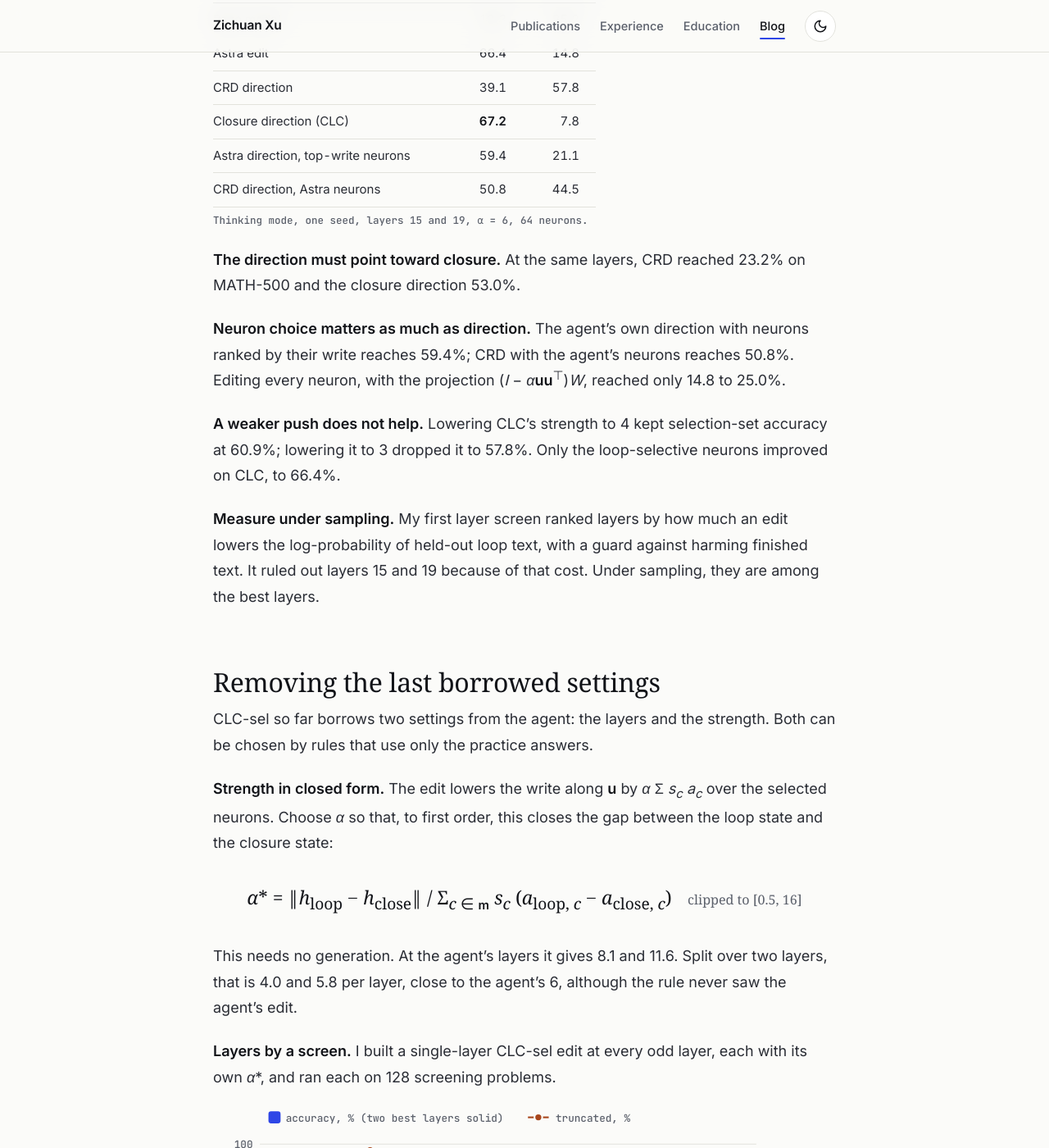
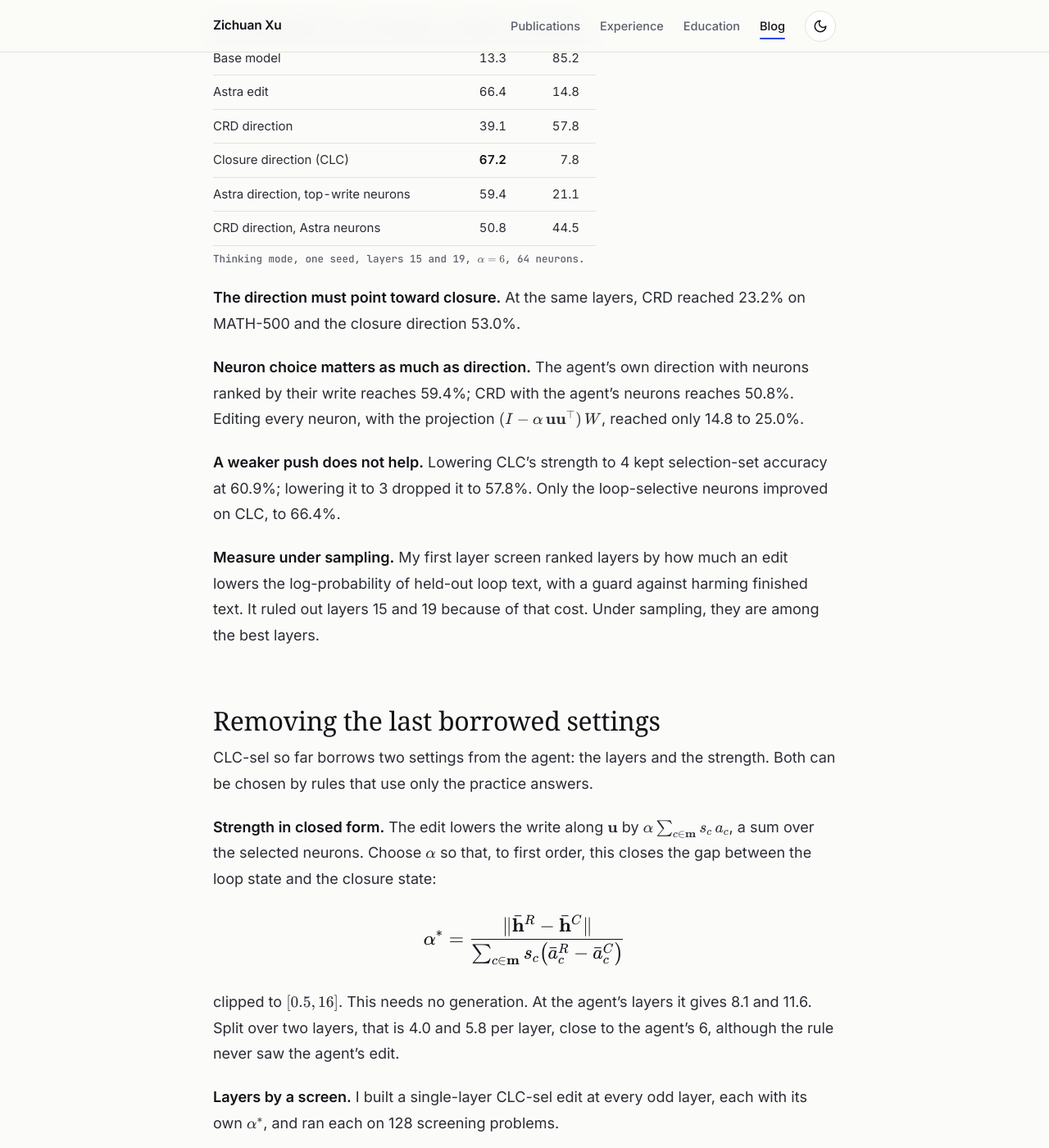
Before and after one commit to zichuanxu/zichuanxu.github.io, a Jekyll site: the page built from _posts/2026-11-06-closing-the-loop.md, in a window 1280 px wide and 1400 px high, scrolled down 8848 px. Shown: the whole window at 82% size. Built offline with Jekyll 4.4.1, drawn with Linux system fonts in a browser that asks for light colours; some web fonts are replaced; some of the changed text lies outside the part shown.

Commit message:
post: LaTeX equations via KaTeX; new share cards replace the old photo
Posts with math: true load KaTeX; the closing-the-loop equations use the paper's LaTeX. og:image now points to 1200x630 cards in /images/og/ (site card by default, a post's own via image:).

Co-Authored-By: Claude Opus 5.5 <noreply@anthropic.com>

```diff
--- a/_config.yml
+++ b/_config.yml
@@ -43,7 +43,7 @@ whitelist:
 
 # Posts: _posts/YYYY-MM-DD-slug.md → /blog/slug/, laid out by _layouts/post.html.
 # Front matter: title, description (one line, shown in lists and previews);
-# optional: updated, lang (e.g. ja), minutes (reading time override), image.
+# optional: updated, lang (e.g. ja), minutes (reading time override), image (a 1200×630 share card, e.g. /images/og/slug.png).
 defaults:
   - scope:
       path: ""
--- a/_includes/site-2026/head.html
+++ b/_includes/site-2026/head.html
@@ -10,8 +10,12 @@
 <meta property="og:title" content="{{ include.title | escape }}" />
 <meta property="og:description" content="{{ desc }}" />
 <meta property="og:url" content="{{ site.url }}{{ page.url }}" />
-<meta property="og:image" content="{{ site.url }}{{ page.image | default: '/images/profile.jpg' }}" />
-<meta name="twitter:card" content="{% if page.image %}summary_large_image{% else %}summary{% endif %}" />
+{%- comment %} share cards are 1200×630 PNGs in /images/og/; a post names its own with `image:` {% endcomment %}
+<meta property="og:image" content="{{ site.url }}{{ page.image | default: '/images/og/site.png' }}" />
+<meta property="og:image:width" content="1200" />
+<meta property="og:image:height" content="630" />
+<meta property="og:image:alt" content="{{ include.title | escape }}" />
+<meta name="twitter:card" content="summary_large_image" />
 <link rel="stylesheet" href="/assets/css/site-2026.css?v={{ site.time | date: '%s' }}" />
 <link rel="icon" href="/favicon.ico?v={{ site.time | date: '%s' }}" sizes="any" />
 <link rel="icon" type="image/svg+xml" href="/favicon.svg?v={{ site.time | date: '%s' }}" />
--- a/_layouts/post.html
+++ b/_layouts/post.html
@@ -21,6 +21,13 @@
     "author": { "@type": "Person", "name": "Zichuan Xu", "url": "{{ site.url }}" }
   }
   </script>
+  {%- if page.math %}
+  {%- comment %} kramdown turns $$…$$ into \(…\) inline and \[…\] on its own line; KaTeX typesets both {% endcomment %}
+  <link rel="stylesheet" href="https://cdnjs.cloudflare.com/ajax/libs/KaTeX/0.16.11/katex.min.css" integrity="sha512-aOFyMMzZF7l7ei3vOKgQiRhZnYqk9YC/uMzl4T0j5N5D3Kul+QAFU8ssENDRMAqr/lxDOjMF69dSYJ8HYqY+WQ==" crossorigin="anonymous" />
+  <script defer src="https://cdnjs.cloudflare.com/ajax/libs/KaTeX/0.16.11/katex.min.js" integrity="sha512-UPFOadao2nEorjtjl0xUTtN3w20Ja143UPEU6EyJ1mi5MB2bDtMkiWmqGDqi47xNLB5z1dy31GKJDEWhjUJFiQ==" crossorigin="anonymous"></script>
+  <script defer src="https://cdnjs.cloudflare.com/ajax/libs/KaTeX/0.16.11/contrib/auto-render.min.js" integrity="sha512-YJVxTjqttjsU3cSvaTRqsSl0wbRgZUNF+NGGCgto/MUbIvaLdXQzGTCQu4CvyJZbZctgflVB0PXw9LLmTWm5/w==" crossorigin="anonymous"
+    onload="renderMathInElement(document.querySelector('.prose'), { delimiters: [{ left: '\\[', right: '\\]', display: true }, { left: '\\(', right: '\\)', display: false }], throwOnError: false })"></script>
+  {%- endif %}
 </head>
 
 <body class="read">
--- a/_posts/2026-11-06-closing-the-loop.md
+++ b/_posts/2026-11-06-closing-the-loop.md
@@ -37,19 +39,23 @@ Their [logs](https://github.com/RikiyaT/lm_understand-logs) and the edited weigh
 
 ## Taking the agent's edit apart
 
-Some background on the model first. Qwen3.5-0.8B has 24 layers and a hidden size of 1,024. Each layer has an MLP with 3,584 neurons, and its last matrix, the down projection *W*, writes their activations into the residual stream. Column *c* of *W* is what neuron *c* writes per unit of activation.
+Some background on the model first. Qwen3.5-0.8B has 24 layers and a hidden size of 1,024. Each layer has an MLP with 3,584 neurons, and its last matrix, the down projection $$W$$, writes their activations into the residual stream. Column $$c$$ of $$W$$ is what neuron $$c$$ writes per unit of activation.
 
-The agent changed *W* in layers 15 and 19. In each layer, the change is rank one up to bf16 rounding: the second singular value is about 6 × 10⁻⁴ of the first. It can be written as
+The agent changed $$W$$ in layers 15 and 19. In each layer, the change is rank one up to bf16 rounding: the second singular value is about $$6 \times 10^{-4}$$ of the first. It can be written as
 
-<p class="eq"><i>W</i>′ = <i>W</i> − <i>α</i> <b>u</b> (<b>m</b> ⊙ <b>s</b>)<sup>⊤</sup>,&ensp; <b>s</b> = <i>W</i><sup>⊤</sup><b>u</b></p>
+$$
+W' = W - \alpha\,\mathbf{u}\,\big(\mathbf{m} \odot \mathbf{s}\big)^{\top}, \qquad \mathbf{s} = W^{\top}\mathbf{u}
+$$
 
-where **u** is a unit direction in the residual stream (1,024 numbers), **m** is a mask that selects 64 neurons, and *α* = 6. With the direction and mask recovered from the released weights, this formula rebuilds 99.8% of the edited bf16 entries exactly.
+where $$\mathbf{u}$$ is a unit direction in the residual stream (1,024 numbers), $$\mathbf{m}$$ is a mask that selects 64 neurons, and $$\alpha = 6$$. With the direction and mask recovered from the released weights, this formula rebuilds 99.8% of the edited bf16 entries exactly.
 
-The form is easy to read. Write *s<sub>c</sub>* for the amount neuron *c* writes along **u**. After the edit, the layer's write along **u** is
+The form is easy to read. Write $$s_c$$ for the amount neuron $$c$$ writes along $$\mathbf{u}$$. After the edit, the layer's write along $$\mathbf{u}$$ is
 
-<p class="eq"><b>u</b><sup>⊤</sup><i>W</i>′<b>a</b> = Σ<sub><i>c</i></sub> <i>s<sub>c</sub> a<sub>c</sub></i> − <i>α</i> Σ<sub><i>c</i> ∈ <b>m</b></sub> <i>s<sub>c</sub> a<sub>c</sub></i></p>
+$$
+\mathbf{u}^{\top} W' \mathbf{a} = \sum_{c} s_c\,a_c \;-\; \alpha \sum_{c \in \mathbf{m}} s_c\,a_c
+$$
 
-and every other direction is unchanged. With *α* = 6, the 64 selected neurons now write five times their original amount *against* **u**. So the whole edit is three choices per layer: a direction, a set of neurons and a strength. A rule that makes those three choices writes the same kind of edit.
+and every other direction is unchanged. With $$\alpha = 6$$, the 64 selected neurons now write five times their original amount *against* $$\mathbf{u}$$. So the whole edit is three choices per layer: a direction, a set of neurons and a strength. A rule that makes those three choices writes the same kind of edit.
 
 ## First attempt: erase "I am repeating"
 
@@ -72,21 +78,25 @@ That observation gives the method, loop-selective closure contrast. It needs thr
 
 **Practice answers.** The base model answers 512 practice problems in thinking mode, half from the MATH training set and half from GSM8K's, with the evaluation's sampling settings and up to 16,384 tokens. In each answer I find the first block of 64 tokens that appears again later, verbatim. That gives a first-occurrence window F and a loop window R, found in 256 answers. In the 43 answers that close their thinking, the 64 tokens before `</think>` form a closure window C.
 
-**Window statistics.** One teacher-forced pass over these answers gives, for each layer, the mean residual state and the mean neuron activations in each kind of window.
+**Window statistics.** One teacher-forced pass over these answers gives, for each layer, the mean residual state and the mean neuron activations in each kind of window. Write $$\bar{\mathbf{h}}^{R}$$ for the mean state over loop windows and $$\bar a^{R}_c$$ for the mean activation of neuron $$c$$ there, and likewise with F and C.
 
 **Direction.** The edit direction points from the closure state to the loop state:
 
-<p class="eq"><b>u</b> = normalize(<i>h</i><sub>loop</sub> − <i>h</i><sub>close</sub>)</p>
+$$
+\mathbf{u} = \frac{\bar{\mathbf{h}}^{R} - \bar{\mathbf{h}}^{C}}{\lVert \bar{\mathbf{h}}^{R} - \bar{\mathbf{h}}^{C} \rVert}
+$$
 
-Since the edit subtracts along **u**, it pushes a looping state toward the state in which the model ends its thinking.
+Since the edit subtracts along $$\mathbf{u}$$, it pushes a looping state toward the state in which the model ends its thinking.
 
-**Neurons.** The plain choice is the 64 neurons with the largest write along **u** inside loops. I call that edit CLC. It pushes toward closure in every context, including normal reasoning, and on GSM8K it ends good answers too early. CLC-sel instead ranks neurons by how much their write along **u** *rises* when the same text is repeated:
+**Neurons.** The plain choice is the 64 neurons with the largest write along $$\mathbf{u}$$ inside loops. I call that edit CLC. It pushes toward closure in every context, including normal reasoning, and on GSM8K it ends good answers too early. CLC-sel instead ranks neurons by how much their write along $$\mathbf{u}$$ *rises* when the same text is repeated:
 
-<p class="eq"><i>r<sub>c</sub></i> = (<i>a</i><sub>repeat, <i>c</i></sub> − <i>a</i><sub>first, <i>c</i></sub>) · <i>s<sub>c</sub></i></p>
+$$
+r_c = \big(\bar a^{R}_c - \bar a^{F}_c\big)\, s_c
+$$
 
 These neurons are more active on the second pass over the same text than on the first, so the edit acts mainly inside loops. The two rules pick different neurons: only 27 of 64 are shared at layer 19, and 45 at layer 15. At layer 19, the chosen 64 of 3,584 neurons carry 71% of the positive score.
 
-**Layers and strength.** For the main comparison, CLC-sel uses the agent's layers (15 and 19) and strength (*α* = 6), so the comparison isolates the direction and the neurons. A later section replaces both with rules.
+**Layers and strength.** For the main comparison, CLC-sel uses the agent's layers (15 and 19) and strength ($$\alpha = 6$$), so the comparison isolates the direction and the neurons. A later section replaces both with rules.
 
 The edit itself is a few lines of NumPy in the [repository](https://github.com/zichuanxu/closing-the-loop/blob/main/src/clc_sel/edit.py):
 
@@ -160,11 +170,11 @@ So the edit does not make the model reason better. It makes the model finish pro
 | Astra direction, top-write neurons | 59.4 | 21.1 |
 | CRD direction, Astra neurons | 50.8 | 44.5 |
 
-<p class="table-note">Thinking mode, one seed, layers 15 and 19, α = 6, 64 neurons.</p>
+<p class="table-note">Thinking mode, one seed, layers 15 and 19, \(\alpha = 6\), 64 neurons.</p>
 
 **The direction must point toward closure.** At the same layers, CRD reached 23.2% on MATH-500 and the closure direction 53.0%.
 
-**Neuron choice matters as much as direction.** The agent's own direction with neurons ranked by their write reaches 59.4%; CRD with the agent's neurons reaches 50.8%. Editing every neuron, with the projection (*I* − *α***uu**<sup>⊤</sup>)*W*, reached only 14.8 to 25.0%.
+**Neuron choice matters as much as direction.** The agent's own direction with neurons ranked by their write reaches 59.4%; CRD with the agent's neurons reaches 50.8%. Editing every neuron, with the projection $$(I - \alpha\,\mathbf{u}\mathbf{u}^{\top})\,W$$, reached only 14.8 to 25.0%.
 
 **A weaker push does not help.** Lowering CLC's strength to 4 kept selection-set accuracy at 60.9%; lowering it to 3 dropped it to 57.8%. Only the loop-selective neurons improved on CLC, to 66.4%.
 
@@ -174,20 +184,22 @@ So the edit does not make the model reason better. It makes the model finish pro
 
 CLC-sel so far borrows two settings from the agent: the layers and the strength. Both can be chosen by rules that use only the practice answers.
 
-**Strength in closed form.** The edit lowers the write along **u** by *α* Σ *s<sub>c</sub> a<sub>c</sub>* over the selected neurons. Choose *α* so that, to first order, this closes the gap between the loop state and the closure state:
+**Strength in closed form.** The edit lowers the write along $$\mathbf{u}$$ by $$\alpha \sum_{c \in \mathbf{m}} s_c\,a_c$$, a sum over the selected neurons. Choose $$\alpha$$ so that, to first order, this closes the gap between the loop state and the closure state:
 
-<p class="eq"><i>α</i>* = ‖<i>h</i><sub>loop</sub> − <i>h</i><sub>close</sub>‖ / Σ<sub><i>c</i> ∈ <b>m</b></sub> <i>s<sub>c</sub></i> (<i>a</i><sub>loop, <i>c</i></sub> − <i>a</i><sub>close, <i>c</i></sub>)<small>clipped to [0.5, 16]</small></p>
+$$
+\alpha^{*} = \frac{\lVert \bar{\mathbf{h}}^{R} - \bar{\mathbf{h}}^{C} \rVert}{\sum_{c \in \mathbf{m}} s_c \big(\bar a^{R}_c - \bar a^{C}_c\big)}
+$$
 
-This needs no generation. At the agent's layers it gives 8.1 and 11.6. Split over two layers, that is 4.0 and 5.8 per layer, close to the agent's 6, although the rule never saw the agent's edit.
+clipped to $$[0.5, 16]$$. This needs no generation. At the agent's layers it gives 8.1 and 11.6. Split over two layers, that is 4.0 and 5.8 per layer, close to the agent's 6, although the rule never saw the agent's edit.
 
-**Layers by a screen.** I built a single-layer CLC-sel edit at every odd layer, each with its own *α*\*, and ran each on 128 screening problems.
+**Layers by a screen.** I built a single-layer CLC-sel edit at every odd layer, each with its own $$\alpha^{*}$$, and ran each on 128 screening problems.
 
 <figure>
 <div class="fig-scroll">{% include posts/closing-the-loop/layers.svg %}</div>
 <figcaption><b>Single-layer edits on the screening set.</b> Bars show accuracy and the line shows the share of truncated answers. Early layers and the last two fail; every layer from 9 to 19 reaches 52 to 64%, against 14% for the base model.</figcaption>
 </figure>
 
-The two best layers are 13 and 19. Together they reach 61.7%, below layer 13 alone, so the rule keeps layer 13 with *α*\* = 11.8.
+The two best layers are 13 and 19. Together they reach 61.7%, below layer 13 alone, so the rule keeps layer 13 with $$\alpha^{*} = 11.8$$.
 
 On the test sets, this fully automatic edit **matches** the agent's edit. On MATH-500 it reaches 49.6%, 0.4 points above (CI −3.4 to 4.2); on GSM8K it reaches 67.4%, 1.0 point below (CI −3.3 to 1.4). It ends more loops than any other edit, truncating only 10.2% of MATH-500 answers. But its finished answers are less often correct, 55.0% against 72.3%. One layer at strength 11.8 ends the thinking too early on some problems the model could have solved. The closed-form strength closes the gap between the two states but does not weigh that cost.
 
@@ -197,7 +209,7 @@ On the test sets, this fully automatic edit **matches** the agent's edit. On MAT
 - **The agent found the idea.** The closure direction came from reading the agent's edit, and CLC-sel's lead depends on the agent's layers and strength. The automatic version matches the agent but does not beat it.
 - **The search had a cost.** The final rule runs in 84 GPU-minutes, but finding it took about 40 more runs on practice problems. Each test set was used to confirm two successive methods, which may favor the second.
 - **Finishing, not reasoning.** The edit fixes loops. With thinking off, the base model reaches 45.8% on MATH-500 with a fifth of the tokens, so the edit matters most when thinking mode is needed.
-- **Untested.** General tasks such as instruction following, CLC-sel in non-thinking mode, and an activation-steering baseline that adds **u** at every token. The closure state is a mean over only 43 answers, and each run draws one sample per problem.
+- **Untested.** General tasks such as instruction following, CLC-sel in non-thinking mode, and an activation-steering baseline that adds $$\mathbf{u}$$ at every token. The closure state is a mean over only 43 answers, and each run draws one sample per problem.
 
 ## How the study was run
 
--- a/assets/css/site-2026.css
+++ b/assets/css/site-2026.css
@@ -290,9 +290,10 @@ body.read { --wrap: calc(760px + 2 * var(--gutter)); }
 .highlight .nf, .highlight .fm, .highlight .nc, .highlight .nd { color: var(--ink); font-weight: 600; }
 
 /* display equations (no math library: Unicode, serif italics, sans vectors) */
-.prose .eq { margin-block: 1.5em; overflow-x: auto; text-align: center; white-space: nowrap; font: 400 23px/1.4 var(--serif); color: var(--ink); }
-.prose .eq b { font: 600 .78em var(--font); }
-.prose .eq small { margin-left: 1.2em; font: 400 .7em var(--serif); color: var(--mute); }
+.prose .katex { font-size: 1.08em; }
+.prose .katex-display { margin: 1.5em 0; overflow-x: auto; overflow-y: hidden; padding-block: 2px; color: var(--ink); }
+.prose .katex-display > .katex { font-size: 1.3em; }
+@media (max-width: 560px) { .prose .katex-display > .katex { font-size: 1.1em; } }
 /* three headline numbers under a post's opening paragraph */
 .prose .table-note { margin-top: .6em; font: 500 12.5px/1.5 var(--mono); color: var(--mute); }
 .prose .stats { display: grid; grid-template-columns: repeat(3, minmax(0, 1fr)); gap: 0 24px; margin-block: 1.8em; padding-block: 18px; border-block: 1px solid var(--rule); }
```
Also changed, not shown: other parts of _posts/2026-11-06-closing-the-loop.md (+2 -0 lines), _pages/about.html (+6 -6 lines), images/og-card.png (deleted), images/og/closing-the-loop.png (added), images/og/site.png (added).
